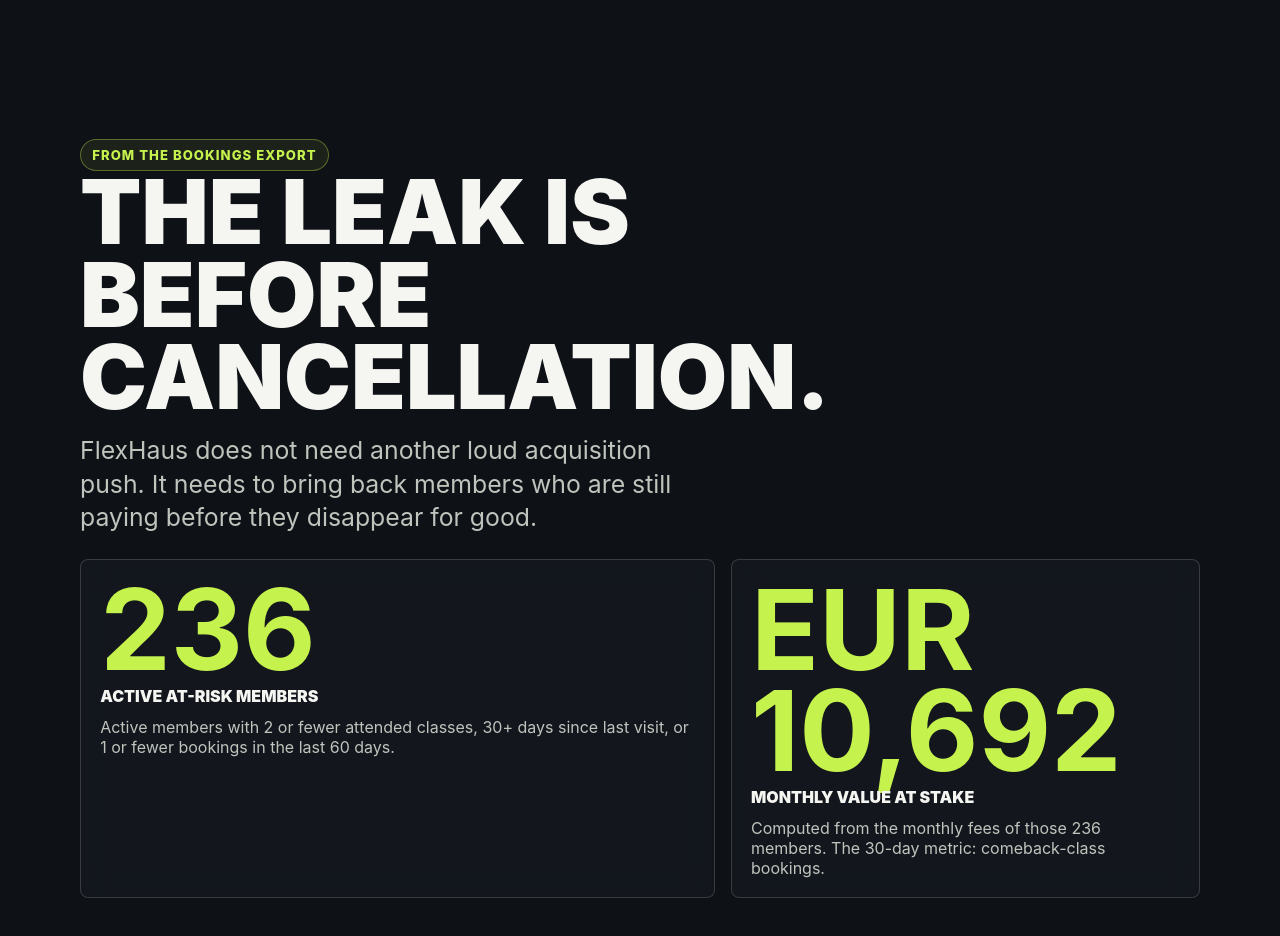
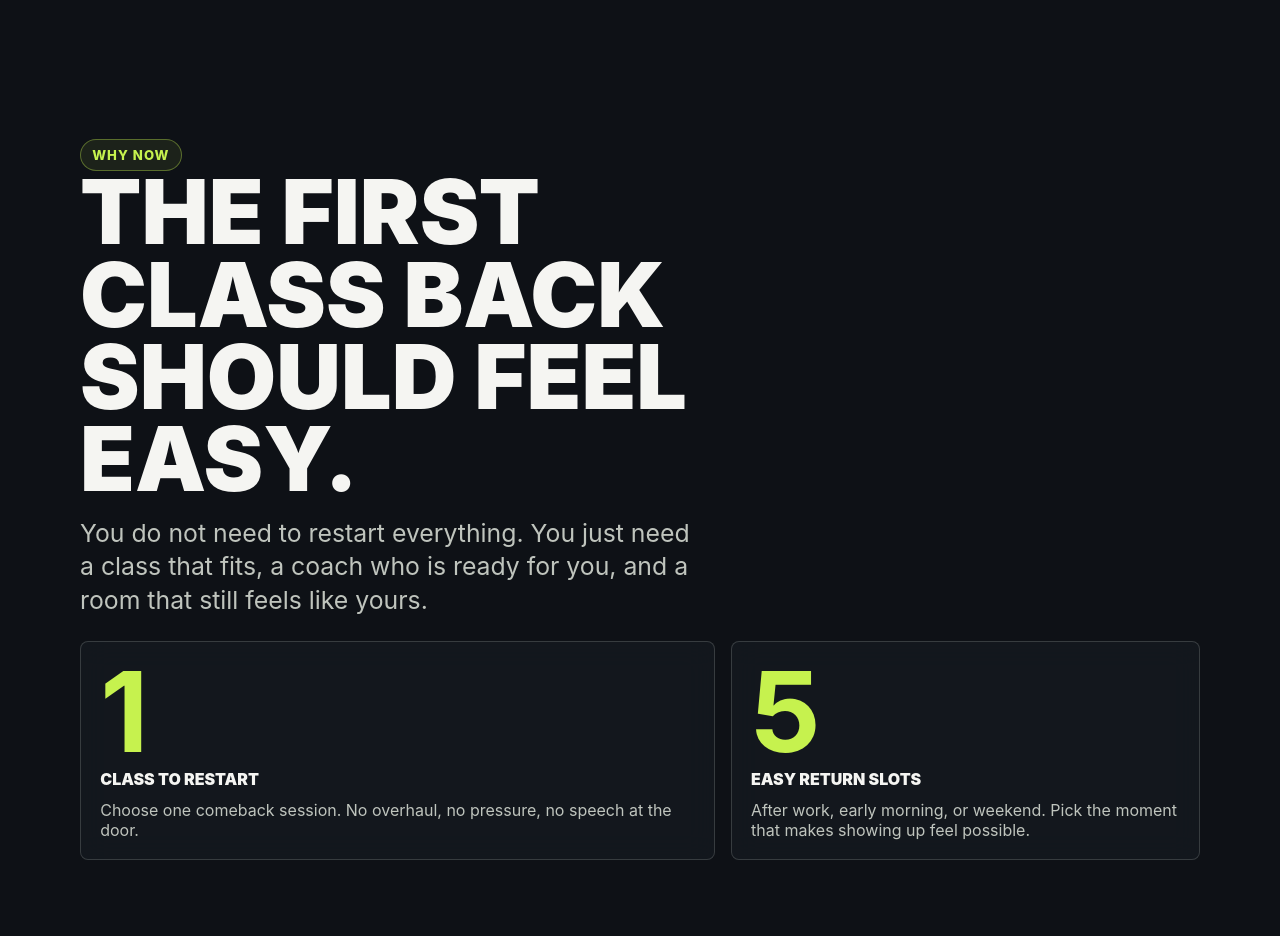
Before and after one commit to FollowingDonnie/flexhaus, a plain HTML site: page index.html in a window 1280 px wide. Shown: the part 1780-2716 px from the top of the page. Drawn offline with nearby package versions, Linux system fonts and the light colour scheme.

Commit message:
Refine FlexHaus page for member audience

```diff
--- a/index.html
+++ b/index.html
@@ -359,7 +359,7 @@
           <a class="btn" href="#book">Book your comeback class</a>
           <a class="btn secondary" href="#proof">See why this matters</a>
         </div>
-        <p class="proof-line">Built for the 236 FlexHaus members who are still paying but have lost the rhythm.</p>
+        <p class="proof-line">A saved spot, a familiar coach, and one easy class back.</p>
       </div>
     </section>
 
@@ -387,19 +387,19 @@
 
     <section id="proof">
       <div>
-        <span class="eyebrow">From the bookings export</span>
-        <h2>The leak is before cancellation.</h2>
-        <p class="lead">FlexHaus does not need another loud acquisition push. It needs to bring back members who are still paying before they disappear for good.</p>
+        <span class="eyebrow">Why now</span>
+        <h2>The first class back should feel easy.</h2>
+        <p class="lead">You do not need to restart everything. You just need a class that fits, a coach who is ready for you, and a room that still feels like yours.</p>
         <div class="stat-grid">
           <article class="stat">
-            <strong>236</strong>
-            <em>active at-risk members</em>
-            <p>Active members with 2 or fewer attended classes, 30+ days since last visit, or 1 or fewer bookings in the last 60 days.</p>
+            <strong>1</strong>
+            <em>class to restart</em>
+            <p>Choose one comeback session. No overhaul, no pressure, no speech at the door.</p>
           </article>
           <article class="stat">
-            <strong>EUR 10,692</strong>
-            <em>monthly value at stake</em>
-            <p>Computed from the monthly fees of those 236 members. The 30-day metric: comeback-class bookings.</p>
+            <strong>5</strong>
+            <em>easy return slots</em>
+            <p>After work, early morning, or weekend. Pick the moment that makes showing up feel possible.</p>
           </article>
         </div>
       </div>
@@ -453,7 +453,7 @@
   </main>
 
   <footer>
-    <p>FlexHaus comeback campaign. Data claims are computed from the synthetic AI Badge exercise export.</p>
+    <p>FlexHaus comeback campaign. Your spot's still here.</p>
   </footer>
 
   <script>
```
